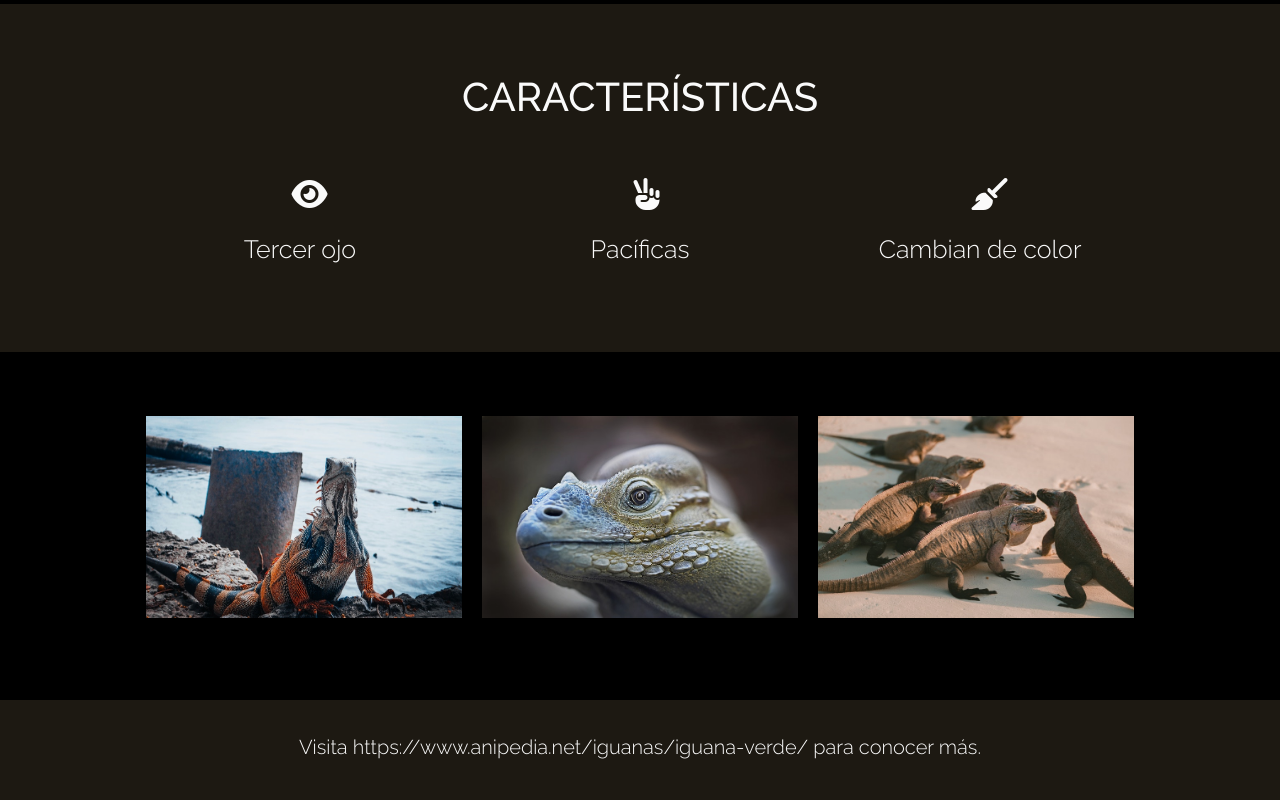
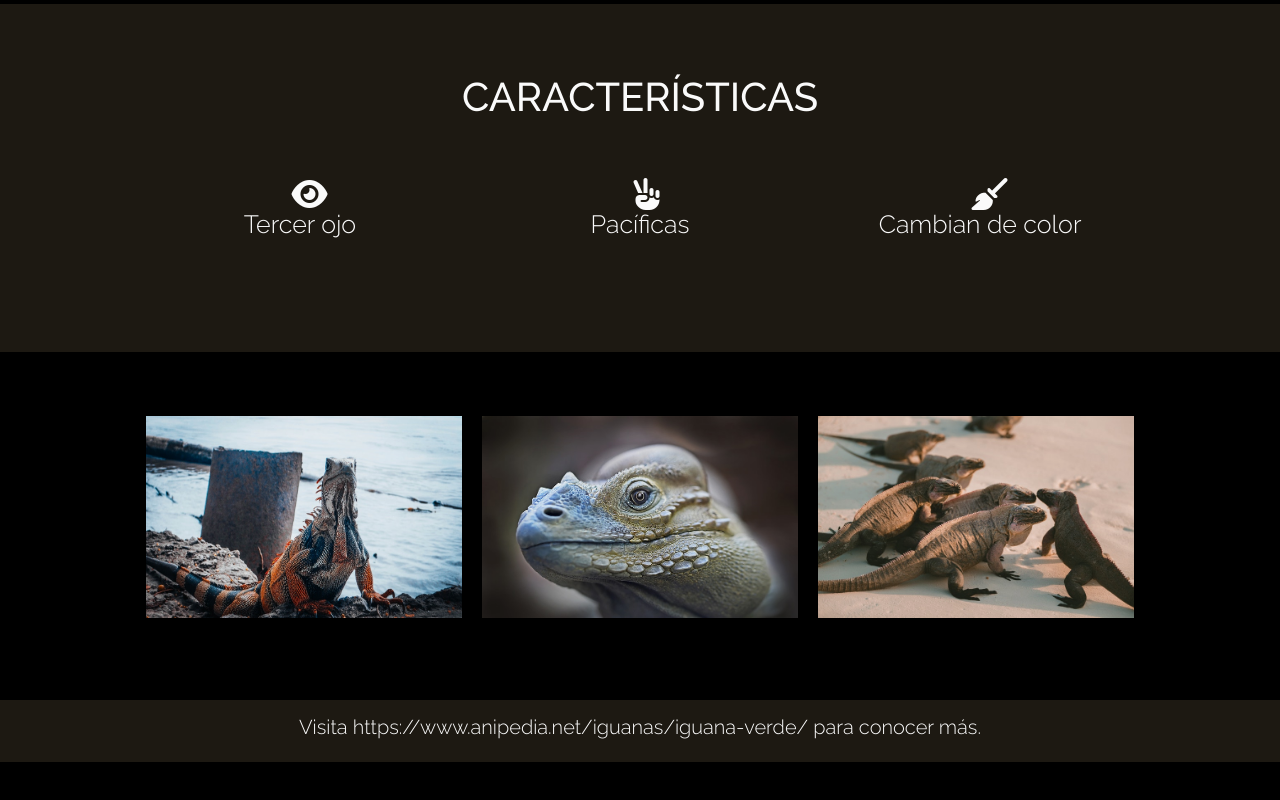
Before and after one commit to Felipe-Garrido-O/iguanapagefork, a plain HTML site: page index.html in a window 1280 px wide. Shown: the part 1170-1970 px from the top of the page. After the commit the page ends 1932 px from the top, so only its background shows below. Drawn offline with Linux system fonts and the light colour scheme.

Commit message:
Disminui la altura (height) del footer

```diff
--- a/Assets/css/style.css
+++ b/Assets/css/style.css
@@ -1,4 +1,6 @@
 * {
+    margin: 0;
+    padding: 0;
     box-sizing: border-box;
 }
 
@@ -150,7 +152,7 @@ section img{
     top: 1835px;
     left: 10px;
     width: 1280px;
-    height: 102px;
+    height: 62px;
     text-align: center;
     padding: 1rem;
 }
```
